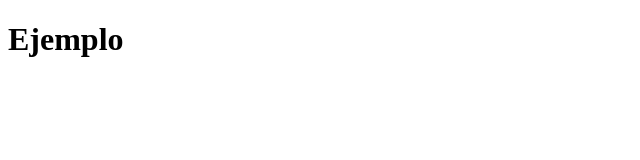
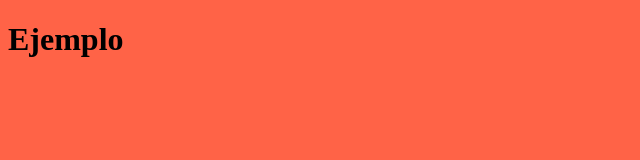
Before and after one commit to franco-moya/Ejemplo2, a plain HTML site: page index.html in a window 1280 px wide. Shown: the whole page, without its empty margins (0-640 px from the left). Drawn offline with Linux system fonts and the light colour scheme.

Commit message:
Se cambió el color dde fondo

```diff
--- a/index.html
+++ b/index.html
@@ -5,6 +5,7 @@
     <meta http-equiv="X-UA-Compatible" content="IE=edge">
     <meta name="viewport" content="width=device-width, initial-scale=1.0">
     <title>Ejemplo</title>
+    <link rel="stylesheet" href="style.css">
 </head>
 <body>
     <h1>Ejemplo</h1>
--- a/style.css
+++ b/style.css
@@ -0,0 +1,3 @@
+body {
+    background-color: tomato;
+}
```
